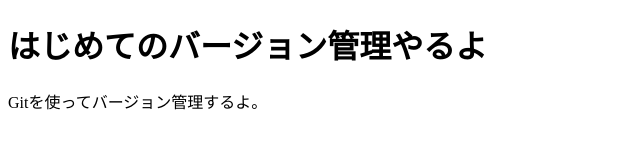
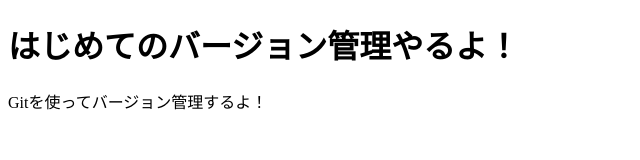
Before and after one commit to kyoya-n/first-git, a plain HTML site: page index.html in a window 1280 px wide. Shown: the full height of the page, 0-640 px from the left. Drawn offline with Linux system fonts and the light colour scheme.

Commit message:
second commit

```diff
--- a/index.html
+++ b/index.html
@@ -5,7 +5,7 @@
         <title>Gitチュートリアル</title>
     </head>
     <body>
-        <h1>はじめてのバージョン管理やるよ</h1>
-        <p>Gitを使ってバージョン管理するよ。</p>
+        <h1>はじめてのバージョン管理やるよ！</h1>
+        <p>Gitを使ってバージョン管理するよ！</p>
     </body>
 </html>
```
